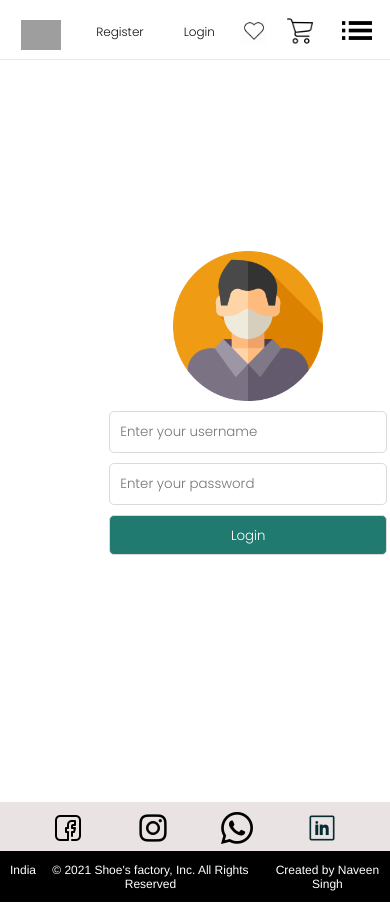
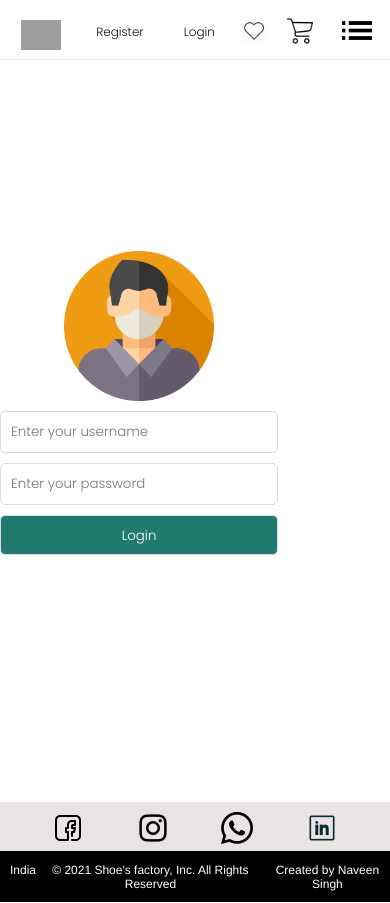
Before and after one commit to WebDev-Naveen/Shoe-Factory, a React (Create React App) app: page /login in a window 390 px wide. Built offline with nearby package versions, Linux system fonts and the light colour scheme; grey boxes are pictures that could not be loaded.

Commit message:
Few changes in design

```diff
--- a/src/components/login.css
+++ b/src/components/login.css
@@ -5,9 +5,9 @@
   display: -webkit-box;
   display: -ms-flexbox;
   display: flex;
-  -webkit-box-pack: center;
-      -ms-flex-pack: center;
-          justify-content: center;
+  -webkit-box-pack: start;
+      -ms-flex-pack: start;
+          justify-content: flex-start;
   -webkit-box-align: center;
       -ms-flex-align: center;
           align-items: center;
@@ -52,9 +52,6 @@
   .main-log-container {
     width: 80%;
   }
-  .main-log-container form {
-    width: 30%;
-  }
 }
 
 .profile_container {
--- a/src/components/login.scss
+++ b/src/components/login.scss
@@ -4,7 +4,7 @@ $fontFamliy: "Poppins", sans-serif;
   width: 100%;
   height: 72.5vh;
   display: flex;
-  justify-content: center;
+  justify-content: flex-start;
   align-items: center;
   margin-bottom: 170px;
   form {
@@ -41,10 +41,6 @@ $fontFamliy: "Poppins", sans-serif;
   }
   @media only screen and(max-width: 600px) {
     width: 80%;
-
-    form {
-      width: 30%;
-    }
   }
 }
 .profile_container {
```
Also changed, not shown: 1 other file (tests, documents, lock files or other folders).
